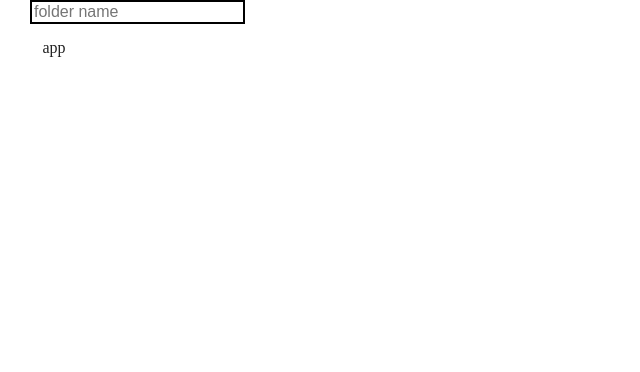
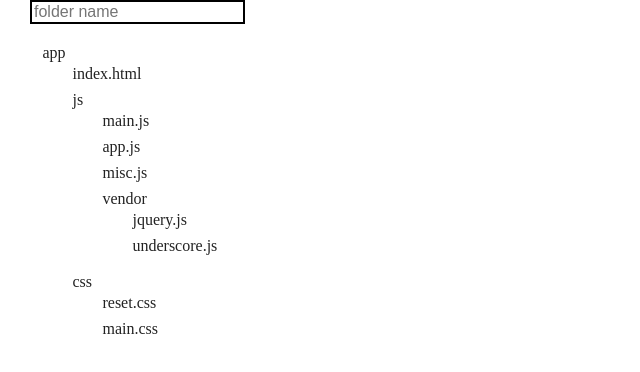
Before and after one commit to alexandracrisan/tree-backbone, a plain HTML site: page index.html in a window 1280 px wide. Shown: the whole page, without its empty margins (0-640 px from the left). Drawn offline with nearby package versions, Linux system fonts and the light colour scheme; a web font is replaced by a local one.

Commit message:
update of render treeview

```diff
--- a/css/main.css
+++ b/css/main.css
@@ -61,14 +61,18 @@ textarea {
     border: 2px solid black;
 }
 
-#tree {
-    margin-left: 30px;
-}
+/*#tree {*/
+    /*padding-left: 30px;*/
+/*}*/
 
 ul {
     list-style: none;
-    padding-left: 0;
+    padding-left: 30px;
     margin-left: 0;
+}
+ul > li {
+    padding-bottom: 5px;
+    padding-top: 5px;
 }
 
 .mdi {
--- a/js/model/treeModel.js
+++ b/js/model/treeModel.js
@@ -10,23 +10,17 @@ window.SearchTree.treeModel = Backbone.Model.extend({
     filterTree: function(data, src){
         var arrData = data;
 
-        for (var i =0; i< arrData.length; i++) {
-            if (arrData[i].type === 'file' && src === '') {
+        for (var i = 0; i < arrData.length; i++) {
+
+            if (arrData[i].name.indexOf(src) >= 0) {
                 this.result.push(arrData[i]);
             }
             else {
-                if(arrData[i].name.indexOf(src) >= 0) {
-                    this.result.push(arrData[i]);
-                    if(arrData[i].hasOwnProperty('children')) {
-                        this.filterTree(arrData[i].children, '');
-                    }
-                }
-                else {
-                    if (arrData[i].hasOwnProperty('children')) {
-                        this.filterTree(arrData[i].children, src);
-                    }
+                if (arrData[i].hasOwnProperty('children')) {
+                    this.filterTree(arrData[i].children, src);
                 }
             }
+
         }
     },
 
--- a/js/views/treeView.js
+++ b/js/views/treeView.js
@@ -9,21 +9,21 @@ window.SearchTree.treeView = Backbone.View.extend({
     events: {
     },
 
-    templates: {
-        list: _.template(
-            '<ul>' +
-            '<% _.each(data, function (item) { %>' +
-            //'<li><% (item.hasOwnProperty("children")) ? class="mdi mdi-folder"<%= item.name %> : class="mdi mdi-file-outline"<%= item.name %> %></li>'+
-            '<% if(item.hasOwnProperty("children")){ %>' +
-            '<li class="mdi mdi-folder"><%= item.name %></li>' +
-            '<% } %>' +
-            //'<% this.templates.list({data: item.children}) %>' +
-            '<% if(!item.hasOwnProperty("children")){ %>' +
-            '<li class="mdi mdi-file-outline"><%= item.name %></li>' +
-            '<% } %>' +
-            '<% }) %>' +
-            '</ul>'
-        )
+    list: function(data,parent){
+
+         var container = $('<ul></ul>');
+         for (var  i = 0; i< data.length; i++){
+             var entry = data[i];
+             var li = $('<li></li>');
+             li.text(entry.name);
+             li.addClass('mdi mdi-file-outline');
+             container.append(li);
+             if(entry.hasOwnProperty('children')) {
+                 li.addClass('mdi mdi-folder');
+                 this.list(entry.children, li);
+             }
+         }
+         parent.append(container);
     },
 
     initialize: function() {
@@ -31,8 +31,8 @@ window.SearchTree.treeView = Backbone.View.extend({
     },
 
     render: function() {
-        this.$el.html(this.templates.list({ data: this.model.get('filteredData') }));
-        console.log(this.model.get('data'));
-        console.log(this.model.get('filteredData'));
+        //this.$el.html(this.templates.list({ data: this.model.get('filteredData') }));
+        this.$el.empty();
+        this.$el.html(this.list(this.model.get('filteredData'), this.$el));
     }
 });
```
